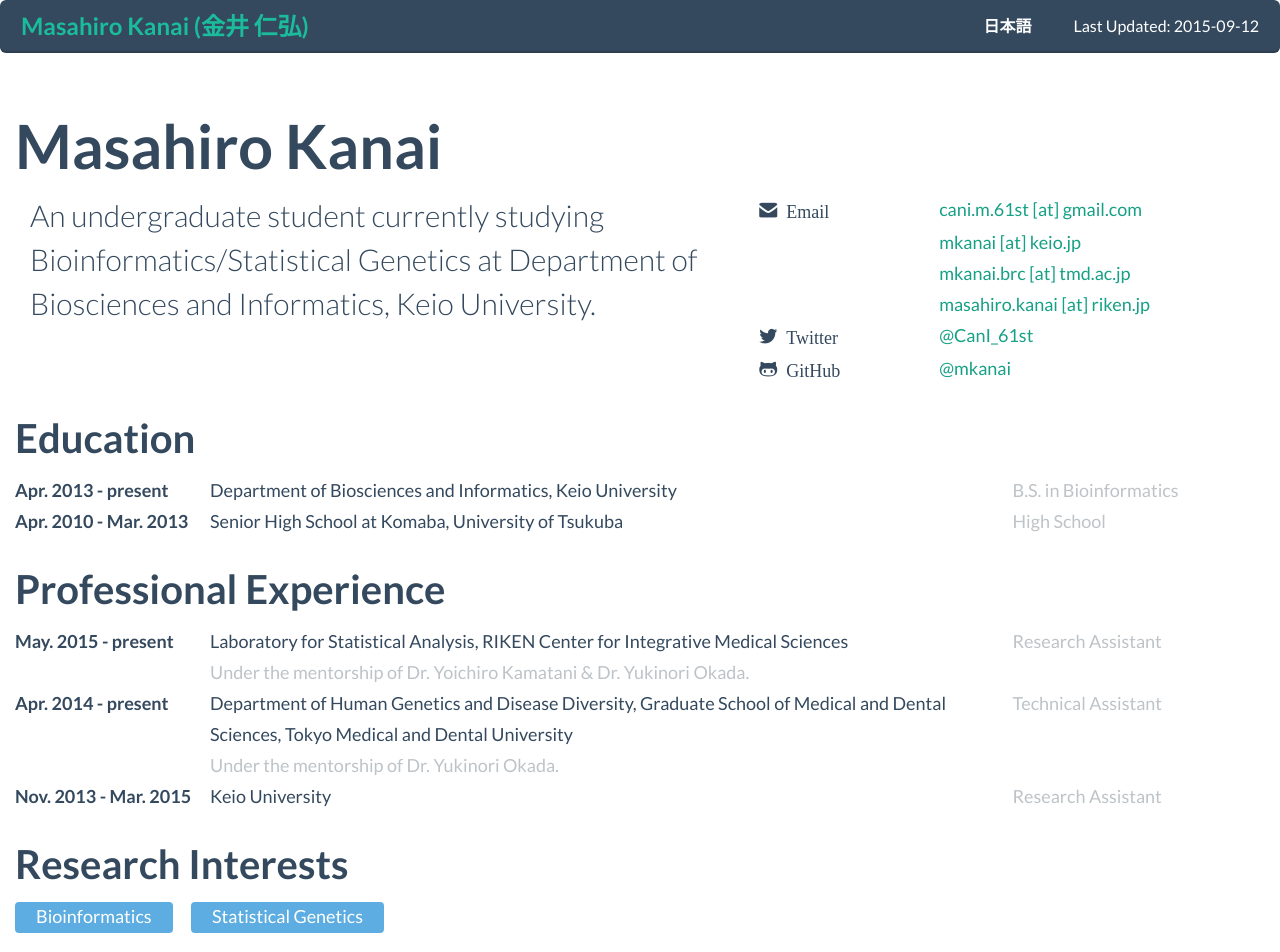
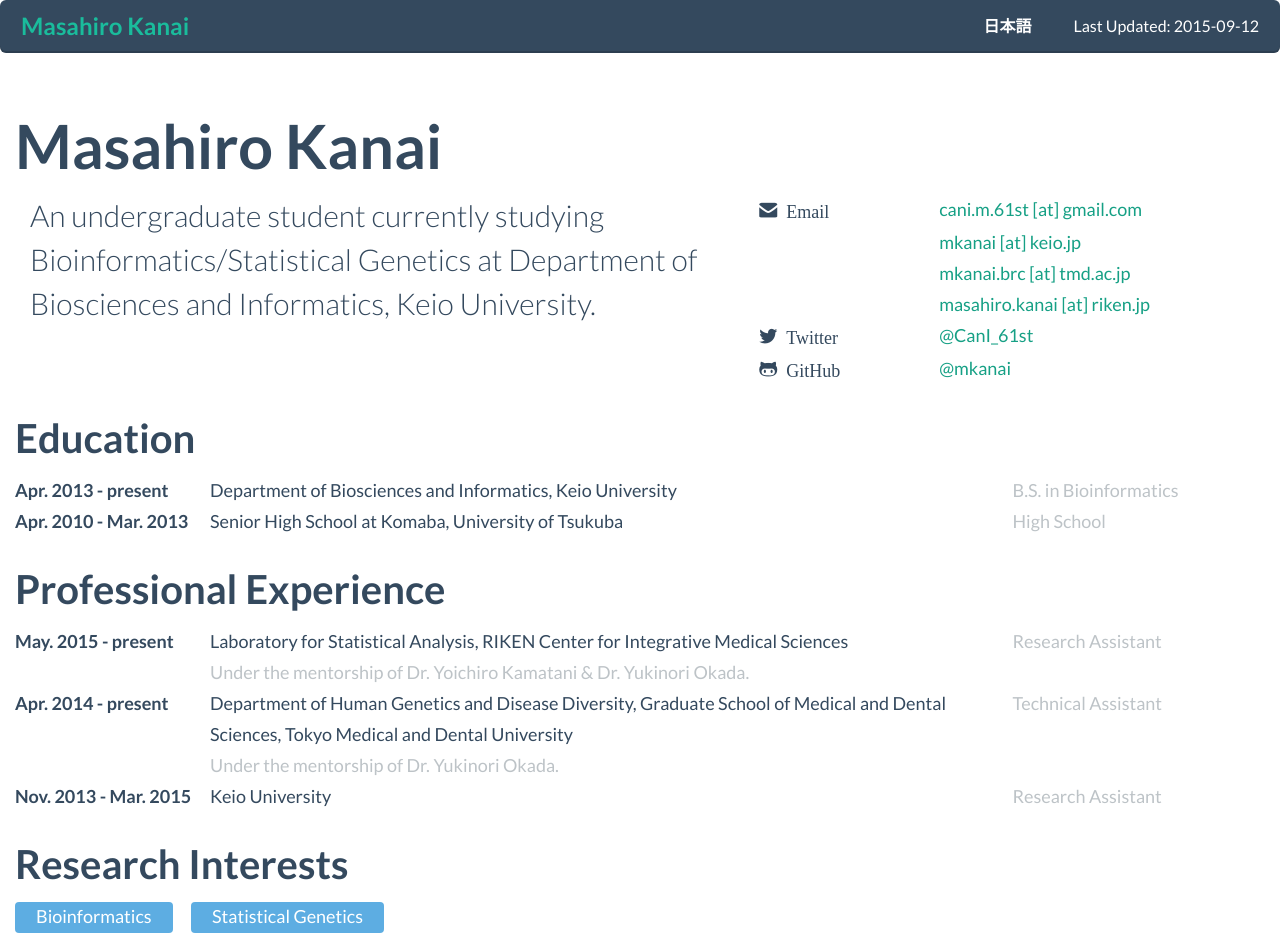
Before and after one commit to xtmgah/mkanai.github.io, a Jekyll site: the page built from index.html, in a window 1280 px wide. Shown: the top 952 px of the page. Built offline with Jekyll 4.4.1, drawn with Linux system fonts in a browser that asks for light colours.

Commit message:
place only English name for mobile layout

```diff
--- a/_includes/header.html
+++ b/_includes/header.html
@@ -4,7 +4,7 @@
         <button type="button" class="navbar-toggle" data-toggle="collapse" data-target="#navbar-collapse-8">
           <span class="sr-only">Toggle navigation</span>
         </button>
-        <a class="navbar-brand" href="{{ site.url }}">{{ site.title }}</a>
+        <a class="navbar-brand" href="{{ site.url }}">{{ site.author.name.en }}</a>
       </div>
 
       <!-- Collect the nav links, forms, and other content for toggling -->
```
